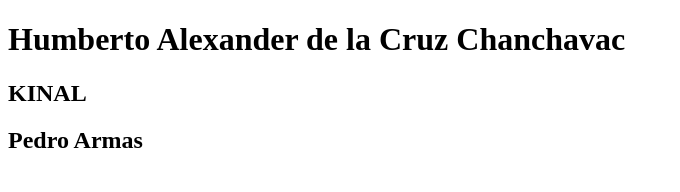
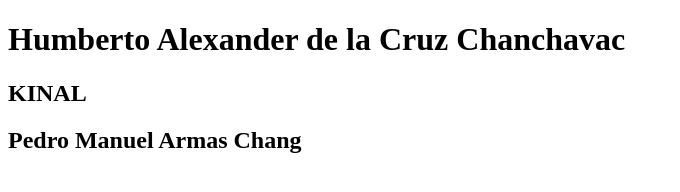
Before and after one commit to hdelacruz-2017473/hd-ejemplo, a plain HTML site: page index.html in a window 1280 px wide. Shown: the whole page, without its empty margins (0-680 px from the left). Drawn offline with Linux system fonts and the light colour scheme.

Commit message:
Update index.html

```diff
--- a/index.html
+++ b/index.html
@@ -10,7 +10,7 @@
 <body>
     <h1>Humberto Alexander de la Cruz Chanchavac</h1>
     <h2>KINAL</h2>
-    <h2>Pedro Armas</h2>
+    <h2>Pedro Manuel Armas Chang</h2>
 
 </body>
 </html>
```
